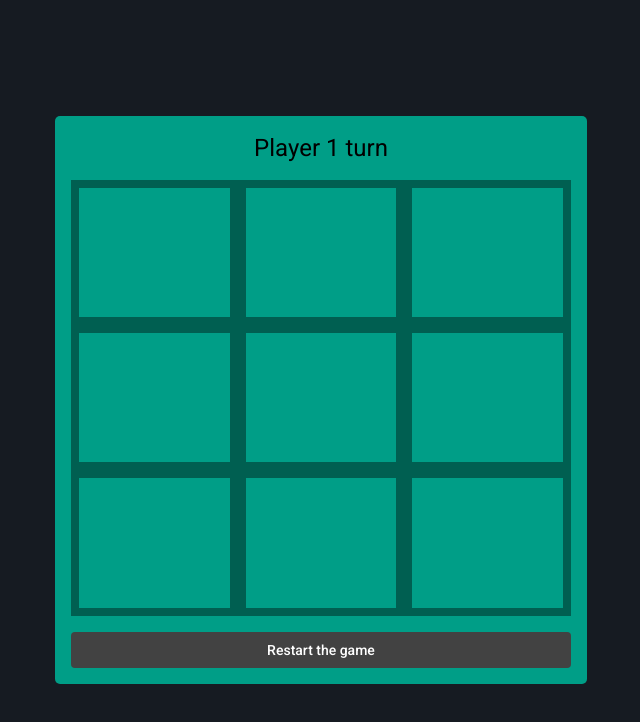
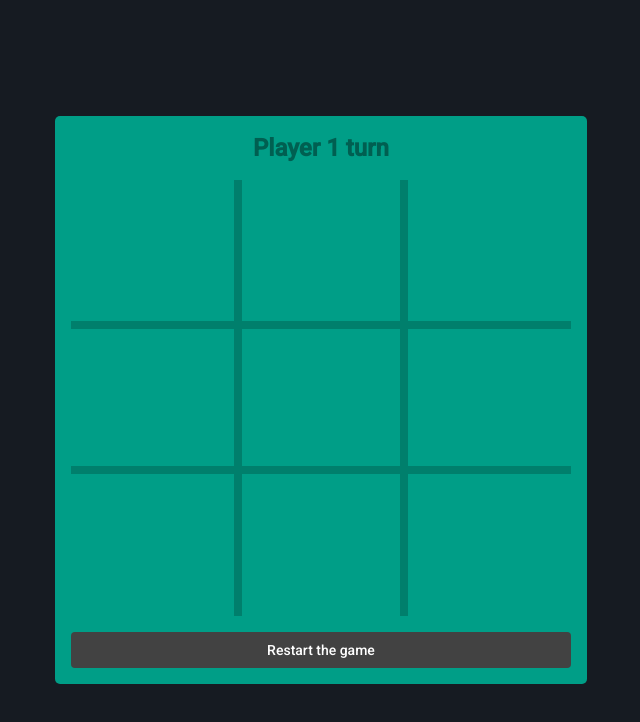
Before and after one commit to milanteo/ng-tictactoe, an Angular app: page / in a window 1280 px wide. Shown: the top 722 px of the page, without its empty margins (319-959 px from the left). Built offline with nearby package versions, Linux system fonts and the light colour scheme.

Commit message:
stylings

```diff
--- a/src/app/board/board.component.scss
+++ b/src/app/board/board.component.scss
@@ -14,17 +14,36 @@
     grid-template-columns: 33.3% 33.3% 33.3%;
     grid-template-rows: 33.3% 33.3% 33.3%;
     margin-bottom: 1rem;
+    outline: 4px solid $primary;
 }
 
 .board-table div {
-    border: 8px solid rgb(black, 0.4);
+    border: 4px solid rgb(black, 0.2);
     display: flex;
     align-items: center;
     justify-content: center;
 }
 
+.board-table div:nth-child(-n + 3) {
+    border-top: none;
+}
+
+.board-table div:nth-child(3n  - 2) {
+    border-left: none;
+}
+
+.board-table div:nth-child(3n) {
+    border-right: none;
+}
+
+.board-table div:nth-child(n + 7) {
+    border-bottom: none;
+}
+
 h1 {
     text-align: center;
+    font-weight: bold;
+    color: rgb(black, 0.4);
 }
 
 .outcome-board {
@@ -43,10 +62,6 @@ h1 {
         margin-bottom: 1rem;
     }
 
-    & h1 {
-        font-weight: bold;
-        color: rgb(black, 0.4);
-    }
 }
 
 .cell-sign{
```
Also changed, not shown: src/app/board/board.component.html (+6 -1 lines).
